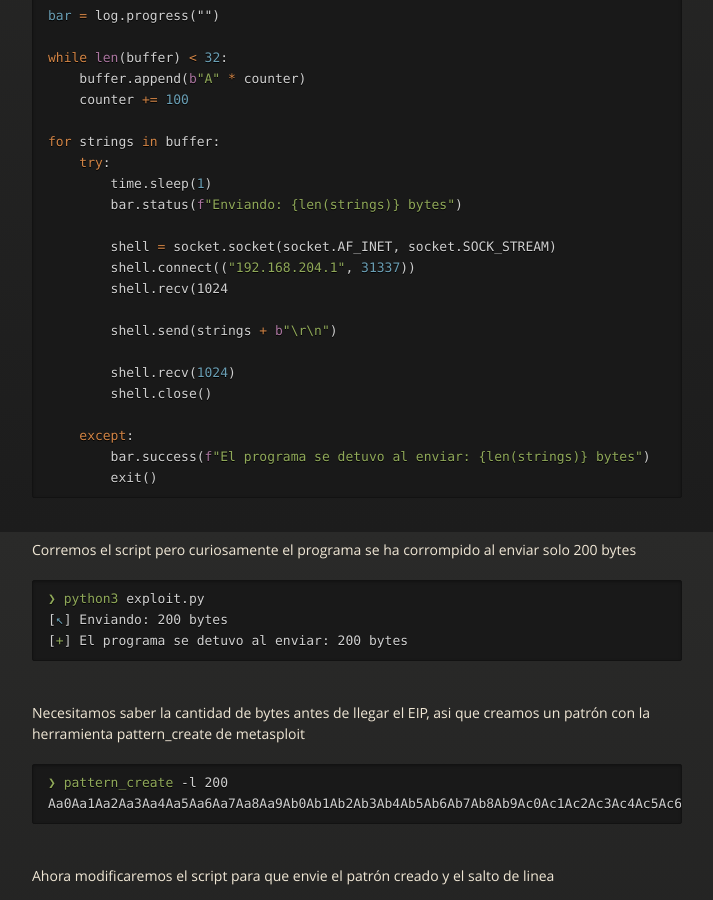
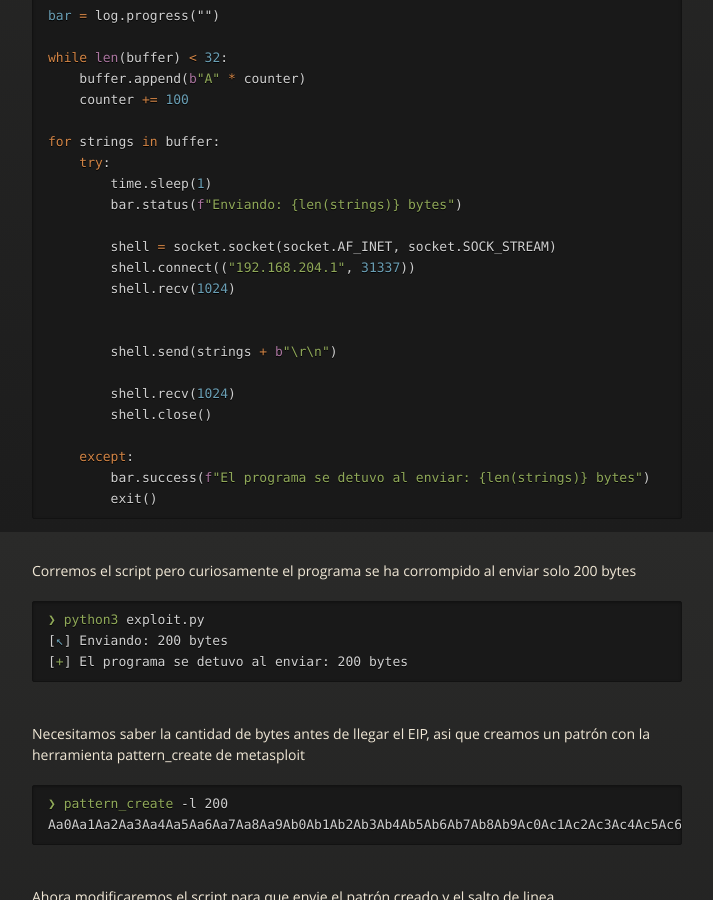
Before and after one commit to henryp911/gg-new.github.io, a Jekyll site: the page otros/bof_windows_x86/index.html, which Jekyll copies as it is, in a window 1280 px wide and 900 px high, scrolled down 2168 px. Shown: the whole window, without its empty margins (283-996 px from the left). Built offline with Jekyll 4.4.1, drawn with Linux system fonts in a browser that asks for light colours.

Commit message:
Update index.html

```diff
--- a/otros/bof_windows_x86/index.html
+++ b/otros/bof_windows_x86/index.html
@@ -136,7 +136,8 @@ for</span><span class="p"> strings</span><span class="kd"> in</span><span class=
 
         shell </span><span class="kd">=</span><span class="p"> socket.socket(socket.AF_INET, socket.SOCK_STREAM)
         shell.connect((</span><span class="s2">"192.168.204.1"</span><span class="p">, </span><span class="na">31337</span><span class="p">))
-        shell.recv(1024
+        shell.recv(</span><span class="na">1024</span><span class="p">)
+
 
         shell.send(strings </span><span class="kd">+</span><span class="k"> b</span><span class="s2">"\r\n"</span><span class="p">)
 
```
